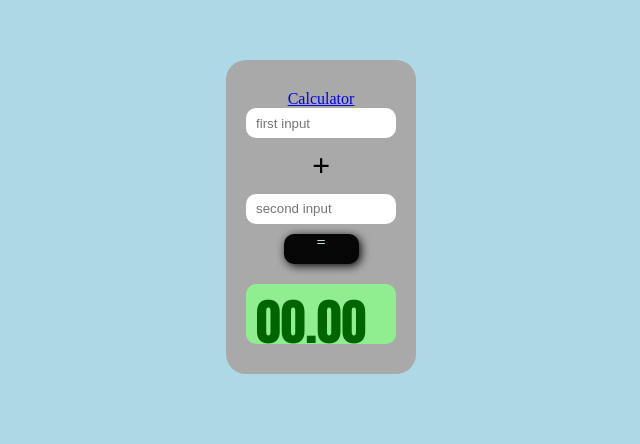
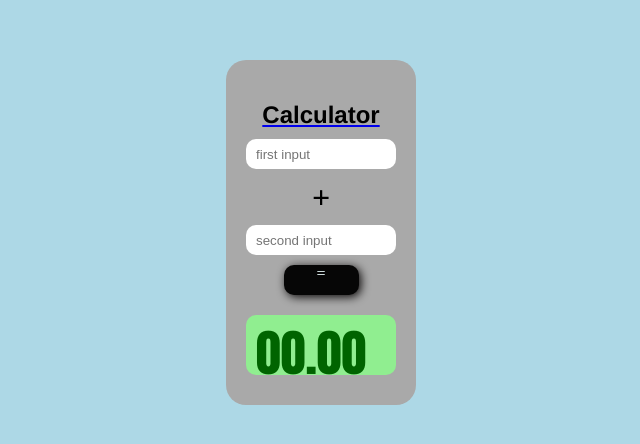
Before and after one commit to Tasneemhussain/Calculator-Project, a React (Vite) app: page / in a window 1280 px wide. Shown: the top 444 px of the page, without its empty margins (319-959 px from the left). Built offline with nearby package versions, Linux system fonts and the light colour scheme.

Commit message:
added style to header

```diff
--- a/src/App.css
+++ b/src/App.css
@@ -28,6 +28,12 @@ input {
 
 h1 {
   line-height: 40%;
+
+}
+
+.text{
+  color: black;
+  font-family: 'Franklin Gothic Medium', 'Arial Narrow', Arial, sans-serif;
 }
 
 .screen {
--- a/src/components/Header.tsx
+++ b/src/components/Header.tsx
@@ -8,7 +8,7 @@ const Header = () => {
       <nav>
         <div>
           <Link className="title" to="/">
-            Calculator
+           <h1 className="text">Calculator</h1>
           </Link>
           <div className="menu" onClick={() => setIsMenuOpen(!isMenuOpen)} />
         </div>
```
